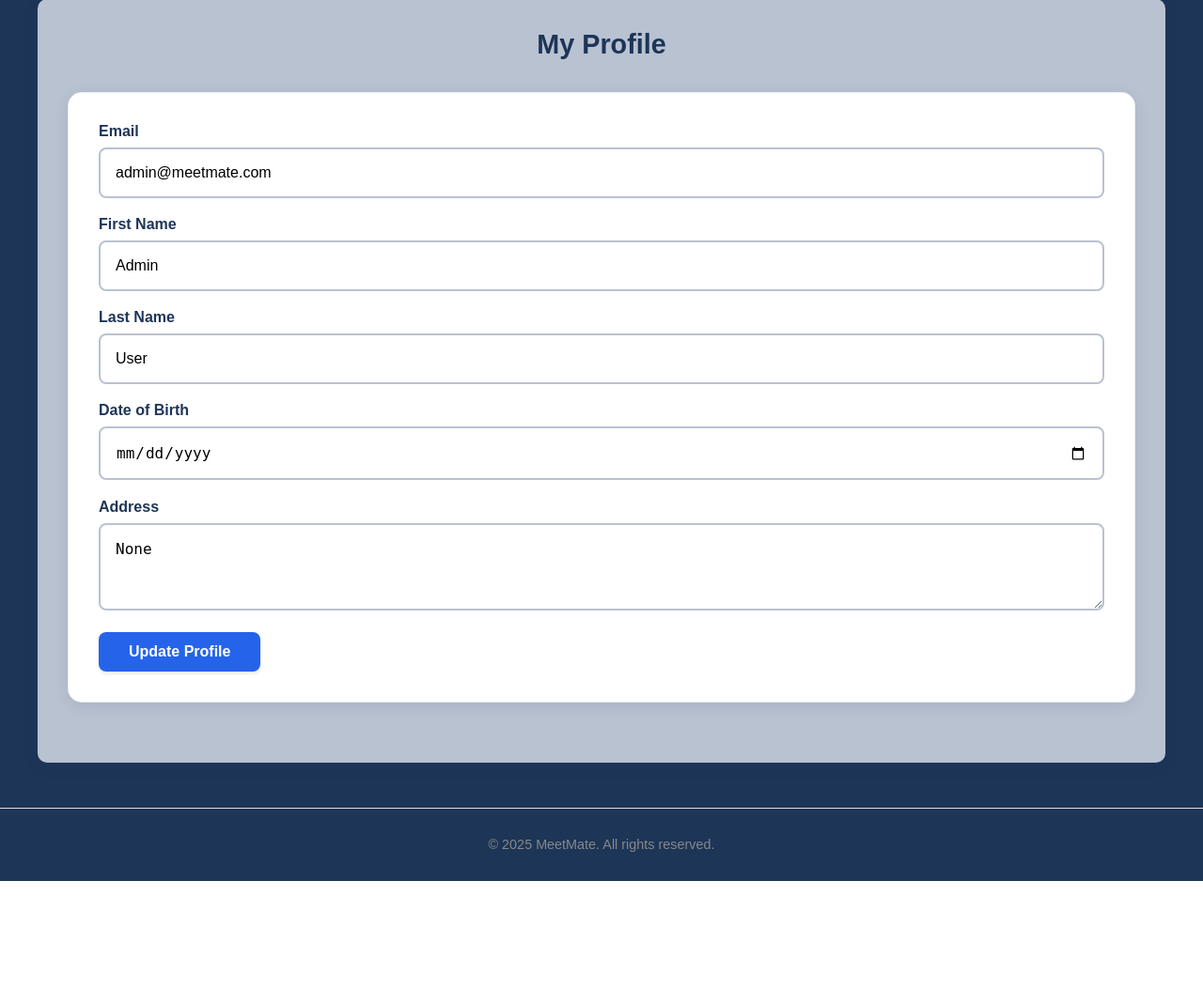
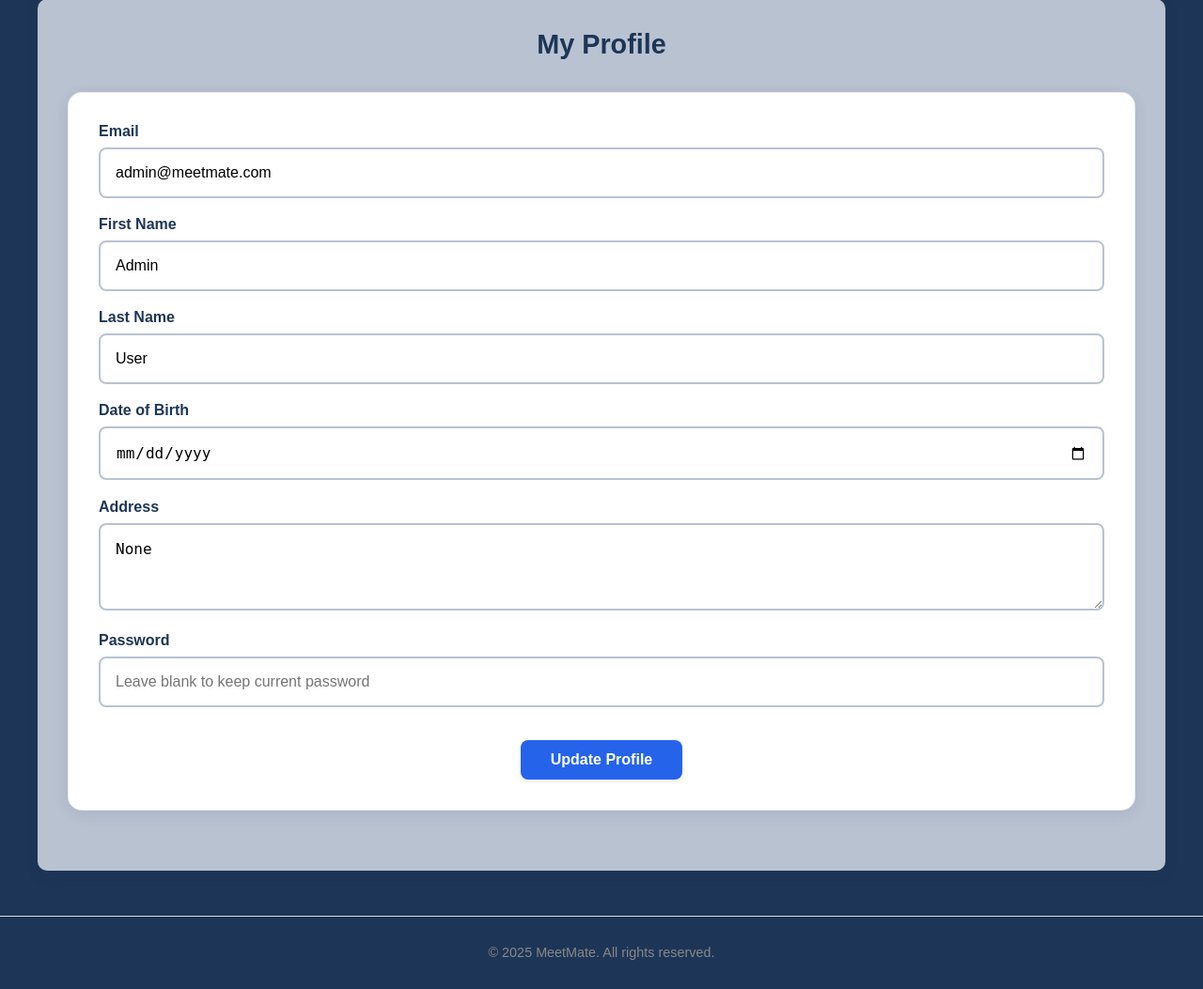
Before and after one commit to Boss-Chanonn/MeetmateBooking, a Flask app: page /my_account in a window 1280 px wide. Shown: the part 269-1322 px from the top of the page at 94% size. Before the commit the page ends 1207 px from the top, so only its background shows below. Run offline with Flask 2, Linux system fonts and the light colour scheme; a user stored in the database is signed in; data comes from the database, SQL or seed files in the repository.

Commit message:
update style of profile page.

```diff
--- a/flask-template/app.py
+++ b/flask-template/app.py
@@ -1592,8 +1592,7 @@ def my_account():
     if not user:
         flash('User not found', 'error')
         return redirect(url_for('logout'))
-
-    # Handle profile update (POST request)
+      # Handle profile update (POST request)
     if request.method == 'POST':
         # Get updated information from form
         new_email = request.form['email'].strip()
@@ -1601,6 +1600,7 @@ def my_account():
         lastname = request.form.get('lastname', '').strip()
         dob = request.form.get('dob', '').strip()
         address = request.form.get('address', '').strip()
+        new_password = request.form.get('password', '').strip()
           # Check if new email is already used by another user
         if new_email != user['email']:
             existing_user = get_user_by_email(new_email)
@@ -1610,11 +1610,22 @@ def my_account():
 
         # Update user information in database
         try:
-            cursor.execute('''
-                UPDATE users
-                SET email = ?, firstname = ?, lastname = ?, dob = ?, address = ?
-                WHERE id = ?
-            ''', (new_email, firstname, lastname, dob, address, user_id))
+            # Prepare update query based on whether password is being changed
+            if new_password:
+                # User wants to change password
+                password_hash = generate_password_hash(new_password)
+                cursor.execute('''
+                    UPDATE users
+                    SET email = ?, firstname = ?, lastname = ?, dob = ?, address = ?, password = ?
+                    WHERE id = ?
+                ''', (new_email, firstname, lastname, dob, address, password_hash, user_id))
+            else:
+                # Keep existing password
+                cursor.execute('''
+                    UPDATE users
+                    SET email = ?, firstname = ?, lastname = ?, dob = ?, address = ?
+                    WHERE id = ?
+                ''', (new_email, firstname, lastname, dob, address, user_id))
             connection.commit()
 
             # Update session with new user data
--- a/flask-template/static/css/style.css
+++ b/flask-template/static/css/style.css
@@ -1860,6 +1860,40 @@ footer {
     box-shadow: 0 4px 8px rgba(208, 218, 235, 0.3);
 }
 
+/* Profile Form Actions - Centered Design */
+.profile-form-actions {
+    display: flex;
+    justify-content: center;
+    align-items: center;
+    text-align: center;
+    margin-top: 1rem;
+}
+
+.profile-form-actions .btn {
+    padding: 0.75rem 2rem;
+    font-size: 1rem;
+    font-weight: 600;
+    border-radius: 8px;
+    text-decoration: none;
+    display: inline-flex;
+    align-items: center;
+    gap: 0.5rem;
+    transition: all 0.3s ease;
+    box-shadow: 0 2px 4px rgba(0, 0, 0, 0.1);
+}
+
+.profile-form-actions .btn-primary {
+    background-color: #2563eb;
+    color: white;
+    border: none;
+}
+
+.profile-form-actions .btn-primary:hover {
+    background-color: #1d4ed8;
+    transform: translateY(-1px);
+    box-shadow: 0 4px 8px rgba(37, 99, 235, 0.3);
+}
+
 /* Payment Page - Updated with Theme Colors */
 .payment-page {
     padding: 2rem 0;
--- a/flask-template/templates/my_account.html
+++ b/flask-template/templates/my_account.html
@@ -34,13 +34,16 @@
                         <label for="dob">Date of Birth</label>
                         <input type="date" id="dob" name="dob" value="{{ user.dob or '' }}">
                     </div>
-
-                    <div class="form-group">
+                      <div class="form-group">
                         <label for="address">Address</label>
                         <textarea id="address" name="address" rows="3">{{ user.address or '' }}</textarea>
                     </div>
+                      <div class="form-group">
+                        <label for="password">Password</label>
+                        <input type="password" id="password" name="password" placeholder="Leave blank to keep current password">
+                    </div>
 
-                    <div class="form-actions">
+                    <div class="profile-form-actions">
                         <button type="submit" class="btn btn-primary">Update Profile</button>
                     </div>
                 </form>
--- a/flask-template/templates/profile.html
+++ b/flask-template/templates/profile.html
@@ -41,7 +41,6 @@
             <div class="form-group">
                 <label for="password">Password</label>
                 <input type="password" id="password" name="password" placeholder="Leave blank to keep current password">
-                <small>Only fill this if you want to change your password</small>
             </div>
 
             <div class="form-group">
```
